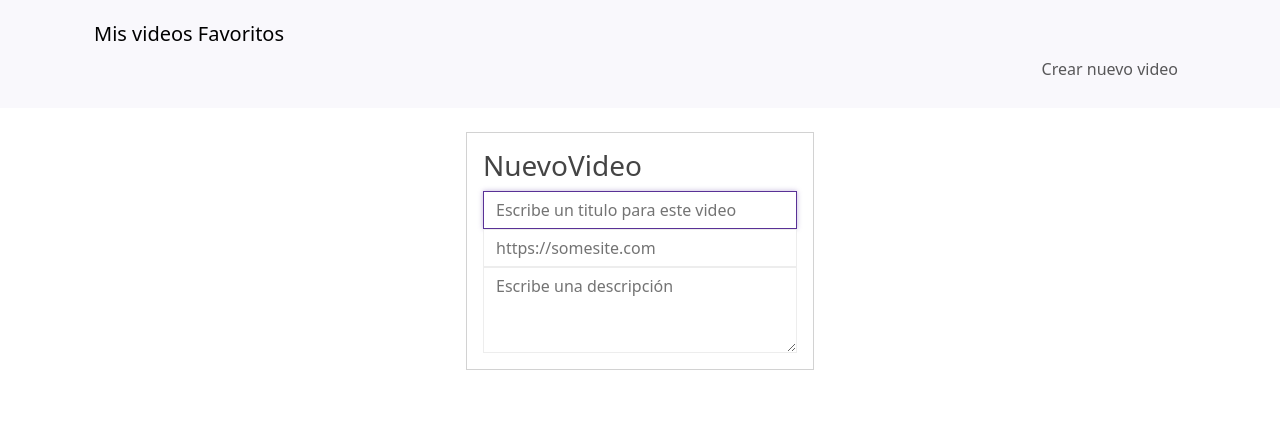
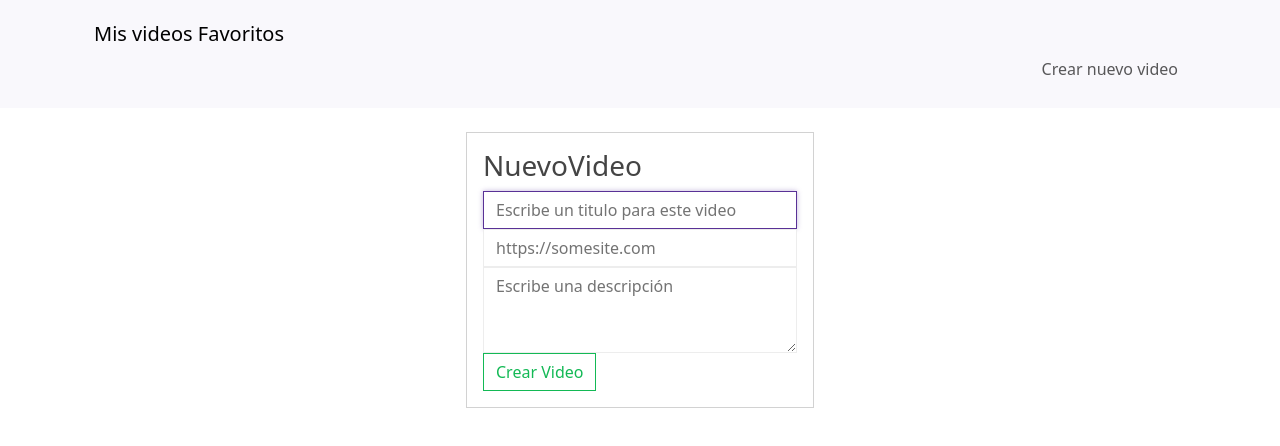
Before and after one commit to Gabipretel/mern-typescript, a React (Vite) app in the folder client/: page /newvideo in a window 1280 px wide. Shown: the top 446 px of the page. Built offline with nearby package versions, Linux system fonts and the light colour scheme.

Commit message:
add fn createVideo

```diff
--- a/client/src/components/Videos/VideoForm.tsx
+++ b/client/src/components/Videos/VideoForm.tsx
@@ -1,5 +1,6 @@
 import React, { useState } from "react";
 import { Video } from "./Video";
+import * as videoService from './VideoService'
 
 const VideoForm = () => {
   type InputChange = ChangeEvent<HTMLInputElement | HTMLTextAreaElement>;
@@ -13,13 +14,20 @@ const VideoForm = () => {
   const handleInputChange = (e: InputChange) =>
     setVideo({ ...video, [e.target.name]: e.target.value });
 
+  const handleSubmit = async (e: FormEvent<HTMLFormElement>)=>{
+    e.preventDefault()
+    const res= await videoService.createVideo(video)
+    console.log(res);
+
+  }
+
   return (
     <div className="row">
       <div className="col-md-4 offset-md-4">
         <div className="card my-auto">
           <div className="card-body">
             <h3>NuevoVideo</h3>
-            <form>
+            <form onSubmit={handleSubmit}>
               <div className="form-group">
                 <input
                   type="text"
@@ -28,7 +36,7 @@ const VideoForm = () => {
                   className="form-control"
                   autoFocus
                   onChange={handleInputChange}
-                  // value={video.title}
+                  //  value={video.title}
                 />
               </div>
 
@@ -50,7 +58,7 @@ const VideoForm = () => {
                   className="form-control"
                   placeholder="Escribe una descripción "
                   onChange={handleInputChange}
-                  // value={video.description}
+                //  value={video.description}
                 ></textarea>
               </div>
 
@@ -59,6 +67,7 @@ const VideoForm = () => {
               ) : (
                 <button className="btn btn-primary">Create</button>
               )} */}
+              <button type="button" className="btn btn-outline-success">Crear Video</button>
             </form>
           </div>
         </div>
--- a/client/src/components/Videos/VideoService.ts
+++ b/client/src/components/Videos/VideoService.ts
@@ -1,6 +1,13 @@
 import axios from 'axios'
+import { Video } from './Video'
+
+const API='http://localhost:3000'
 
 export const getVideos  = async()=>{
-    return  await axios.get('http://localhost:3000/videos')
+    return  await axios.get(`${API}/videos`)
 
 }
+
+export const createVideo = async (video:Video)=>{
+    return await axios.post(`${API}/videos`,video)
+}
```
